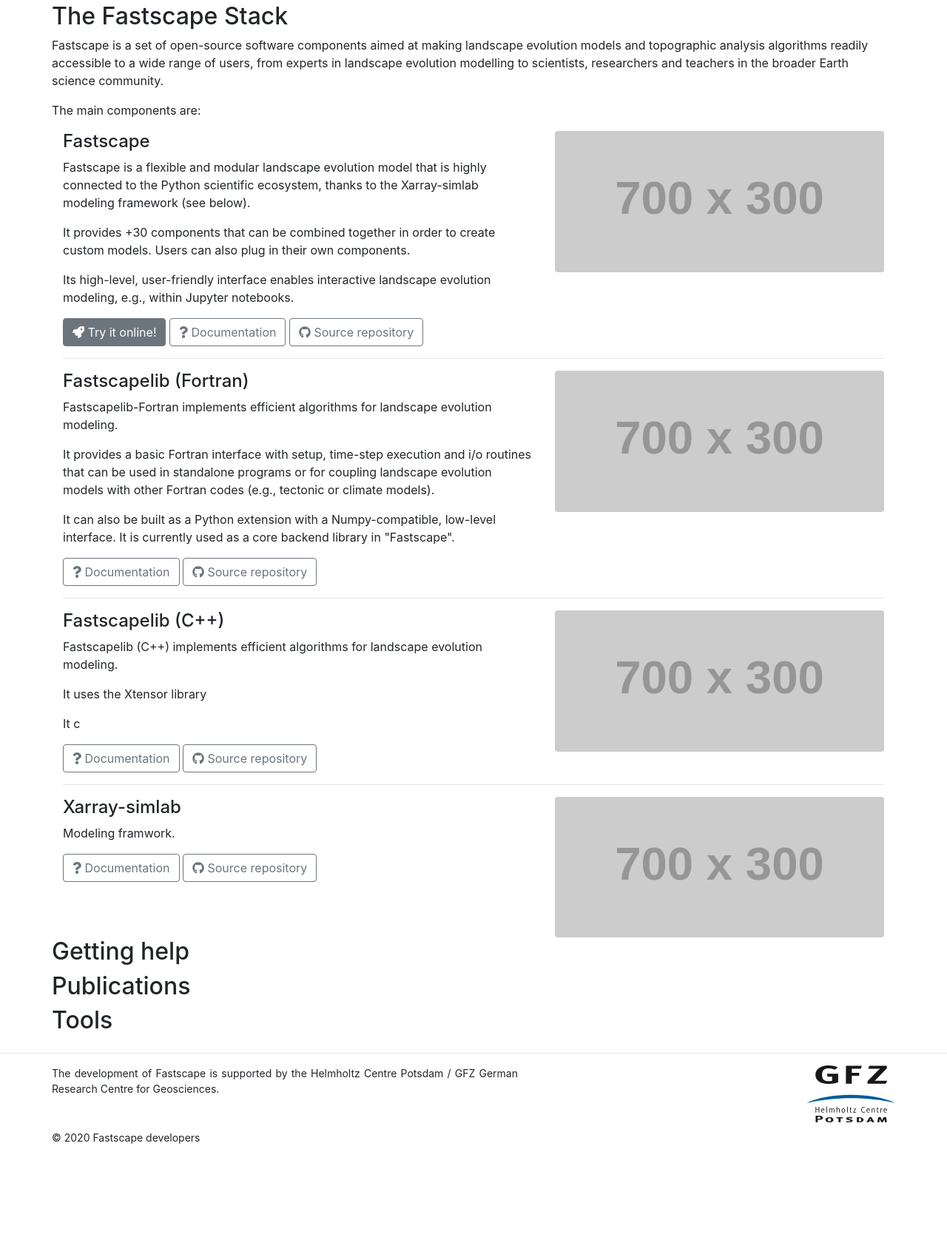
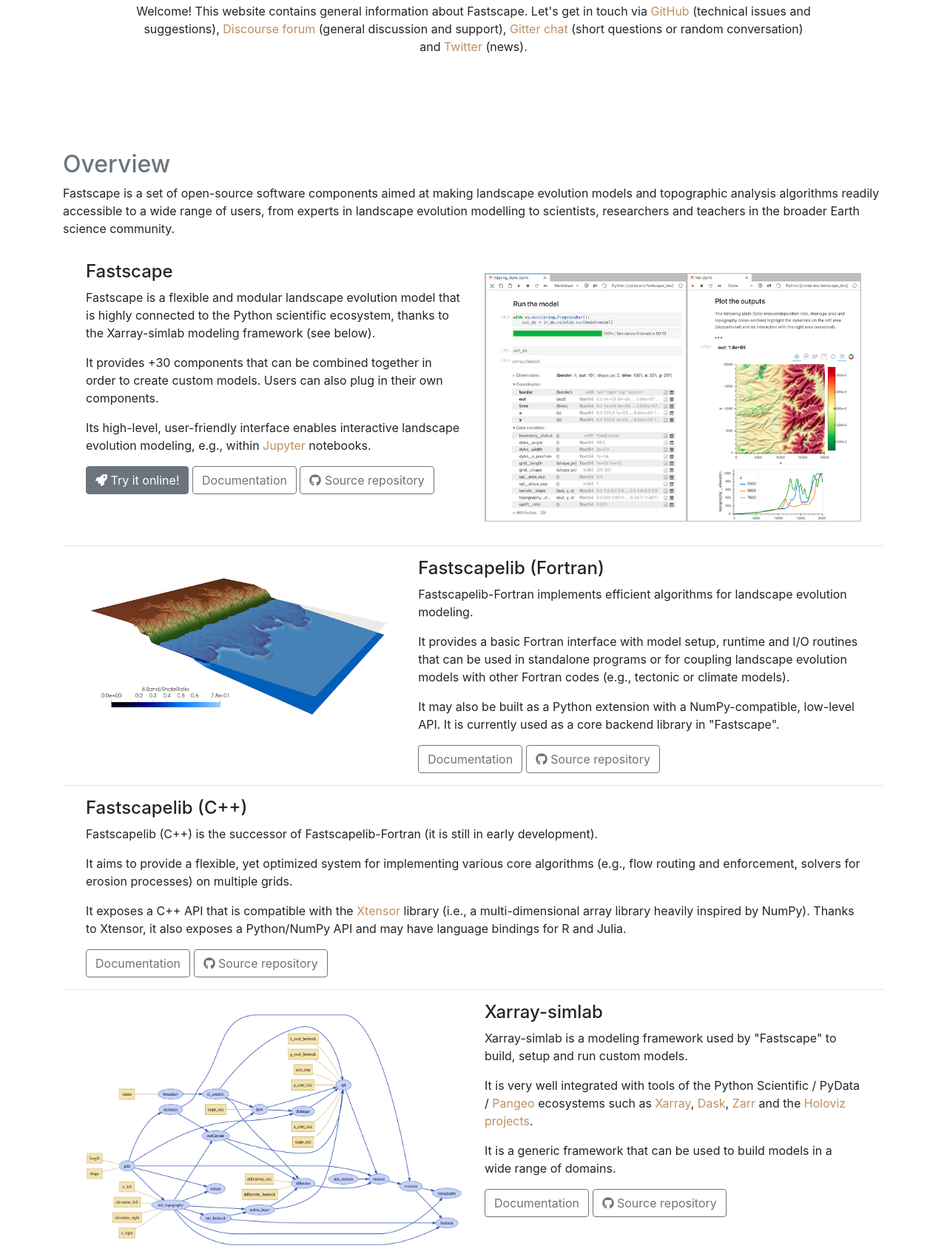
Before and after one commit to fastscape-lem/fastscape-lem.github.io, a plain HTML site: page index.html in a window 1280 px wide. Shown: the part 429-2132 px from the top of the page at 74% size. Before the commit the page ends 2003 px from the top, so only its background shows below. Drawn offline with nearby package versions, Linux system fonts and the light colour scheme; placeholder pictures from the web are drawn by us.

Commit message:
wip wip wip

```diff
--- a/css/main-page.css
+++ b/css/main-page.css
@@ -25,9 +25,16 @@
   max-width: 120px;
 }
 
-/*section {
-  padding: 150px 0;
-}*/
+.color-fs-light {
+  color: #be9063 !important
+}
+.color-fs-light:hover {
+  color: #9e7043 !important
+}
+
+section {
+  margin-top: 7rem;
+}
 
 .jumbotron {
   background: url(../images/fastscape_header_background_light.jpg) no-repeat center top;
--- a/index.html
+++ b/index.html
@@ -43,10 +43,10 @@
                                 Site
                             </a>
                             <div class="dropdown-menu" aria-labelledby="navbarDropdownMenuLink">
-                                <a class="dropdown-item" href="#stack">The Fastscape Stack</a>
-                                <a class="dropdown-item" href="#help">Getting help</a>
+                                <a class="dropdown-item" href="#overview">Overview</a>
+                                <a class="dropdown-item" href="#related-projects">Related projects</a>
                                 <a class="dropdown-item" href="#publications">Publications</a>
-                                <a class="dropdown-item" href="#related-tools">Other projects</a>
+                                <a class="dropdown-item" href="#other-tools">Other tools</a>
                             </div>
                         </li>
                         <li class="nav-item dropdown">
@@ -95,20 +95,35 @@
             </div>
         </div>
 
-        <section id="stack">
+        <div class="container">
+            <div class="row justify-content-md-center">
+                <div class="col-lg-10">
+                    <p class="text-center">
+                        Welcome! This website contains general information about Fastscape. Let's get in touch via
+                        <a class="color-fs-light" href="https://github.com/fastscape-lem">GitHub</a> (technical issues and suggestions),
+                        <a class="color-fs-light" href="https://discourse.fastscape.org">Discourse forum</a> (general discussion and support),
+                        <a class="color-fs-light" href="https://gitter.im/fastscape-lem/lobby">Gitter chat</a> (short questions or random conversation) and
+                        <a class="color-fs-light" href="https://twitter.com/fastscape">Twitter</a> (news).
+                    </p>
+                </div>
+            </div>
+        </div>
+
+        <section id="overview">
             <div class="container">
                 <div class="row">
-                    <h2>The Fastscape Stack</h2>
-                    <p>
+                    <div class="col-lg-12">
+                    <h2 class="text-secondary">Overview</h2>
+                    <p style="padding-bottom: 1rem;">
                         Fastscape is a set of open-source software components aimed at making landscape evolution models
                         and topographic analysis algorithms readily accessible to a wide range of users, from experts
                         in landscape evolution modelling to scientists, researchers and teachers in the broader Earth
                         science community.
                     </p>
-                    <p>The main components are:</p>
+                    </div>
                 </div>
-                <div class="row">
-                    <div class="col-md-7">
+                <div class="row ml-3 mr-3">
+                    <div class="col-lg-6">
                         <h4>Fastscape</h4>
                         <p>
                             Fastscape is a flexible and modular landscape evolution model that is
@@ -121,110 +136,138 @@
                         </p>
                         <p>
                             Its high-level, user-friendly interface enables interactive landscape evolution modeling, e.g.,
-                            within Jupyter notebooks.
+                            within <a class="color-fs-light" href="https://jupyter.org">Jupyter</a> notebooks.
                         </p>
                         <a class="btn btn-secondary" href="https://mybinder.org/v2/gh/fastscape-lem/fastscape-demo/master?urlpath=lab">
                             <i class="fa fa-rocket" aria-hidden="true"></i> Try it online!
                         </a>
                         <a class="btn btn-outline-secondary" href="https://fastscape.readthedocs.io/">
-                            <i class="fa fa-question" aria-hidden="true"></i> Documentation
+                            Documentation
                         </a>
                         <a class="btn btn-outline-secondary" href="https://github.com/fastscape-lem/fastscape">
                             <i class="fab fa-github" aria-hidden="true"></i> Source repository
                         </a>
                     </div>
-                    <div class="col-md-5">
-                        <a href="#">
-                            <img class="img-fluid rounded mb-3 mb-md-0" src="http://placehold.it/700x300" alt="">
-                        </a>
+                    <div class="col-lg-6">
+                        <img class="img-fluid mb-3 mt-3" src="images/fastscape_notebook.png" alt="">
                     </div>
                 </div>
                 <hr>
-                <div class="row">
-                    <div class="col-md-7">
+                <div class="row ml-3 mr-3">
+                    <div class="col-lg-5">
+                        <a href="#">
+                            <img class="img-fluid rounded mb-3 mb-md-0" src="images/fastscape_marine_3d.png" alt="">
+                        </a>
+                    </div>
+                    <div class="col-lg-7">
                         <h4>Fastscapelib (Fortran)</h4>
                         <p>
                             Fastscapelib-Fortran implements efficient algorithms for landscape evolution modeling.
                         </p>
                         <p>
-                            It provides a basic Fortran interface with setup, time-step execution and i/o routines that
+                            It provides a basic Fortran interface with model setup, runtime and I/O routines that
                             can be used in standalone programs or for coupling landscape evolution models with other
                             Fortran codes (e.g., tectonic or climate models).
                         </p>
                         <p>
-                            It can also be built as a Python extension with a Numpy-compatible, low-level interface. It is
+                            It may also be built as a Python extension with a NumPy-compatible, low-level API. It is
                             currently used as a core backend library in "Fastscape".
                         </p>
                         <a class="btn btn-outline-secondary" href="https://fastscape-lem.github.io/fastscapelib-fortran/">
-                            <i class="fa fa-question" aria-hidden="true"></i> Documentation
+                            Documentation
                         </a>
                         <a class="btn btn-outline-secondary" href="https://github.com/fastscape-lem/fastscapelib-fortran">
                             <i class="fab fa-github" aria-hidden="true"></i> Source repository
                         </a>
                     </div>
-                    <div class="col-md-5">
-                        <a href="#">
-                            <img class="img-fluid rounded mb-3 mb-md-0" src="http://placehold.it/700x300" alt="">
-                        </a>
-                    </div>
                 </div>
                 <hr>
-                <div class="row">
-                    <div class="col-md-7">
+                <div class="row ml-3 mr-3">
+                    <div class="col-lg-12">
                         <h4>Fastscapelib (C++)</h4>
                         <p>
-                            Fastscapelib (C++) implements efficient algorithms for landscape evolution modeling.
+                            Fastscapelib (C++) is the successor of Fastscapelib-Fortran (it is still in early development).
                         </p>
                         <p>
-                            It uses the Xtensor library
+                            It aims to provide a flexible, yet optimized system for implementing various core algorithms (e.g., flow routing and enforcement,
+                            solvers for erosion processes) on multiple grids.
                         </p>
                         <p>
-                            It c
+                            It exposes a C++ API that is compatible with the <a class="color-fs-light" href="https://xtensor.readthedocs.io">Xtensor</a> library
+                            (i.e., a multi-dimensional array library heavily inspired by NumPy). Thanks to Xtensor, it also exposes a Python/NumPy API and may
+                            have language bindings for R and Julia.
                         </p>
                         <a class="btn btn-outline-secondary" href="https://fastscapelib.readthedocs.io/en/latest/">
-                            <i class="fa fa-question" aria-hidden="true"></i> Documentation
+                            Documentation
                         </a>
                         <a class="btn btn-outline-secondary" href="https://github.com/fastscape-lem/fastscapelib">
                             <i class="fab fa-github" aria-hidden="true"></i> Source repository
                         </a>
                     </div>
-                    <div class="col-md-5">
+                </div>
+                <hr>
+                <div class="row ml-3 mr-3">
+                    <div class="col-md-6">
                         <a href="#">
-                            <img class="img-fluid rounded mb-3 mb-md-0" src="http://placehold.it/700x300" alt="">
+                            <img class="img-fluid mb-3 mt-3" src="images/xarray-simlab-graph.png" alt="">
                         </a>
                     </div>
-                </div>
-                <hr>
-                <div class="row">
-                    <div class="col-md-7">
+                    <div class="col-md-6">
                         <h4>Xarray-simlab</h4>
                         <p>
-                            Modeling framwork.
+                            Xarray-simlab is a modeling framework used by "Fastscape" to build, setup and run custom models.
                         </p>
                         <p>
+                            It is very well integrated with tools of the Python Scientific / PyData / <a class="color-fs-light" href="https://pangeo.io">Pangeo</a> ecosystems such as
+                            <a class="color-fs-light" href="https://xarray.pydata.org">Xarray</a>,
+                            <a class="color-fs-light" href="https://dask.org/">Dask</a>,
+                            <a class="color-fs-light" href="https://zarr.readthedocs.io">Zarr</a> and the
+                            <a class="color-fs-light" href="https://holoviz.org">Holoviz projects</a>.
                         </p>
                         <p>
+                            It is a generic framework that can be used to build models in a wide range of domains.
                         </p>
                         <a class="btn btn-outline-secondary" href="https://xarray-simlab.readthedocs.io">
-                            <i class="fa fa-question" aria-hidden="true"></i> Documentation
+                            Documentation
                         </a>
                         <a class="btn btn-outline-secondary" href="https://github.com/benbovy/xarray-simlab">
                             <i class="fab fa-github" aria-hidden="true"></i> Source repository
-                        </a>
-                    </div>
-                    <div class="col-md-5">
-                        <a href="#">
-                            <img class="img-fluid rounded mb-3 mb-md-0" src="http://placehold.it/700x300" alt="">
                         </a>
                     </div>
                 </div>
             </div>
         </section>
 
-        <section id="help">
+        <section id="related-projects">
             <div class="container">
                 <div class="row">
-                    <h2>Getting help</h2>
+                    <div class="col-lg-12">
+                        <h2 class="text-secondary">Related projects</h2>
+                        <p style="padding-bottom: 1rem;">A gallery of extensions and applications built on top of Fastscape.</p>
+                    </div>
+                </div>
+                <div class="row ml-3 mr-3">
+                    <div class="col-lg-4 col-md-6 mb-4">
+                        <div class="card h-100">
+                            <img class="card-img-top" src="images/gilbert-board.png" alt="">
+                            <div class="card-body">
+                                <h4 class="card-title">Gilbert Board</h4>
+                                <p class="card-text">
+                                    A variant of the Galton Board build with Fastscape, <a class="color-fs-light" href="https://ipycanvas.readthedocs.io">Ipycanvas</a>, and
+                                    <a class="color-fs-light", href="https://ipywidgets.readthedocs.io">Ipywidgets</a>. It shows how to control Fastscape's model execution
+                                    in real-time using widgets.
+                                </p>
+                            </div>
+                            <div class="card-footer">
+                                <a class="btn btn-sm btn-secondary" href="https://mybinder.org/v2/gh/fastscape-lem/gilbert-board/master?urlpath=%2Fvoila%2Frender%2Fgilbert_board.ipynb">
+                                    <i class="fa fa-rocket" aria-hidden="true"></i> Try it online!
+                                </a>
+                                <a class="btn btn-sm btn-outline-secondary" href="https://github.com/fastscape-lem/gilbert-board">
+                                    <i class="fab fa-github" aria-hidden="true"></i> Source repository
+                                </a>
+                            </div>
+                        </div>
+                    </div>
                 </div>
             </div>
         </section>
@@ -232,15 +275,20 @@
         <section id="publications">
             <div class="container">
                 <div class="row">
-                    <h2>Publications</h2>
+                    <div class="col-lg-12">
+                        <h2 class="text-secondary">Publications</h2>
+                    </div>
                 </div>
             </div>
         </section>
 
-        <section id="related-tools">
+        <section id="other-tools">
             <div class="container">
                 <div class="row">
-                    <h2>Tools</h2>
+                    <div class="col-lg-12">
+                        <h2 class="text-secondary">Some other tools</h2>
+                        <p>A few other, publicly available tools for topographic analysis and landscape evolution modeling:</p>
+                    </div>
                 </div>
             </div>
         </section>
```
Also changed, not shown: images/fastscape_marine_3d.png (added), images/fastscape_notebook.png (added), images/gilbert-board.png (added), images/xarray-simlab-graph.png (added).
